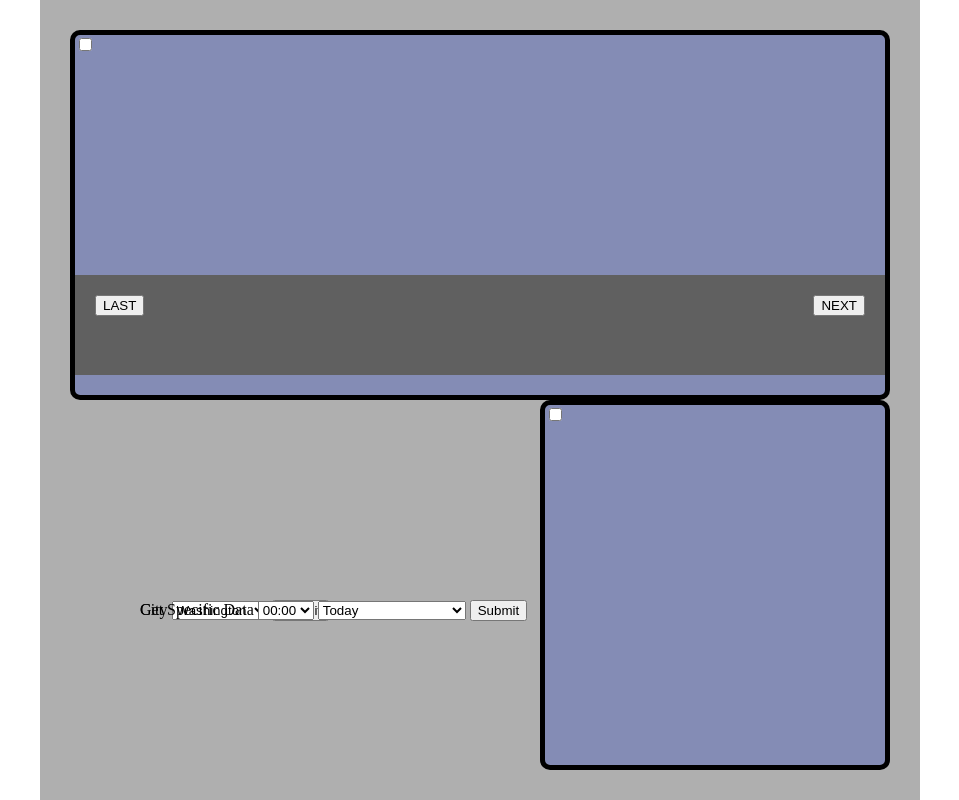
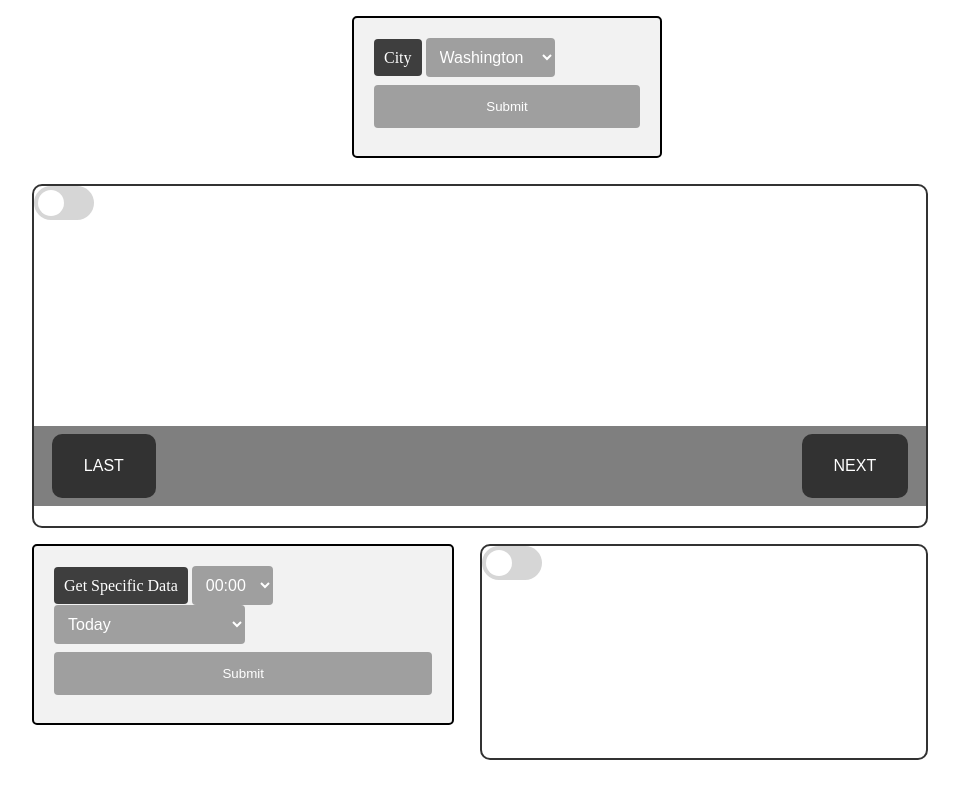
Before and after one commit to wi11s/phase-1-project, a plain HTML site: page index-v2.html in a window 1280 px wide. Shown: the whole page, without its empty margins (160-1119 px from the left). Drawn offline with Linux system fonts and the light colour scheme.

Commit message:
Added slider to css

```diff
--- a/style.css
+++ b/style.css
@@ -1,9 +1,17 @@
-/* body, html {height: 100%;} */
+body {
+    background-position-x: center;
+    background-position-y: top;
+    background-size: cover;
+}
 
-body {
-    /* background-color: rgb(153, 176, 161); */
-    background-image: url(./weatherAppPhotos/ClearNightTwo.png);
+#lighten {
+    opacity: .5;
 
+    position:absolute;
+    top:0px;
+    right:0px;
+    bottom:0px;
+    left:0px;
 }
 
 #backgroundCover {
@@ -12,22 +20,27 @@ body {
     right:200px;
     bottom:0px;
     left:200px;
+    opacity: 1;
+    background-position-x: center;
+    background-position-y: top;
+    background-size: cover;
+}
 
-    background-color: rgb(96, 96, 96);
-    opacity: 0.5;
-}
+
 #currentDay {
-    background-color: rgb(132, 140, 181);
+    background-color: rgb(255, 255, 255);
     position:absolute;
-    top:30px;
-    right:230px;
-    bottom:400px;
-    left:230px;
+    top: 23%;
+    right:15%;
+    bottom:34%;
+    left:15%;
     border-radius: 10px;
     border-style: solid;
-    border-width: 5px;
+    border-width: 2px;
     border-color: black;
+    opacity: 0.8;
 }
+
 #hourly {
     background-color: rgb(96, 96, 96);
     position: absolute;
@@ -36,58 +49,255 @@ body {
     bottom:20px;
     left:0px;
 
+
 }
+
 #nextSix {
     position: absolute;
-    top:20px;
-    right: 20px;
+    top: 10%;
+    right: 2%;
+    bottom: 10%;
+    background-color: black;
+    border: none;
+    color: white;
+    padding: 15px 32px;
+    text-align: center;
+    text-decoration: none;
+    display: inline-block;
+    font-size: 16px;
+    border-radius: 10px;
 }
+
 #lastSix {
     position: absolute;
-    top:20px;
-    left:20px;
+    top: 10%;
+    left: 2%;
+    bottom: 10%;
+    background-color: black;
+    border: none;
+    color: white;
+    padding: 15px 32px;
+    text-align: center;
+    text-decoration: none;
+    display: inline-block;
+    font-size: 16px;
+    border-radius: 10px;
 }
-form {
-    position: absolute;
-    top:600px;
-    right:200px;
-    bottom:0px;
-    left:300px;
+
+/* #cityForm {
 }
+#submit {
+} */
+
 #formOutput {
-    background-color: rgb(132, 140, 181);
+    background-color:white;
     position:absolute;
-    top:400px;
-    right:230px;
-    bottom:30px;
-    left:700px;
+    top:68%;
+    right:15%;
+    bottom:5%;
+    left:50%;
     border-radius: 10px;
     border-style: solid;
-    border-width: 5px;
+    border-width: 2px;
     border-color: black;
+    opacity: 0.8;
 }
+
+/* label {
+}   */
+
+
 h1 {
     text-align: left;
     margin-left: 20px;
+
 }
+
 h2 {
-    text-align: center;
-    color: rgb(153, 176, 161);
+    margin-left: 20px;
 }
 
 h3 {
-
     margin-left: 20px;
 }
 
 h4 {
     margin-left: 20px;
 }
-li {
+
+#hourLst {
+    position:absolute;
+    top:-6px;
+    right:50px;
+    left:50px;
+}
+
+#tempLst {
+    position:absolute;
+    top:13px;
+    right:50px;
+    left:50px;
+}
+
+.list {
+    display: inline;
+    color: rgb(255,255,255);
+    padding: 50px;
+}
+
+.hourList {
     display: inline;
     color: rgb(153, 176, 161);
-    padding: 65px;
-    font-size:x-large;
-    text-align: center;
-    margin-left: 5px;
+    padding: 48px;
 }
+
+#hourSubmit {
+    width: 100%;
+    background-color: #9f9f9f;
+    color: white;
+    padding: 14px 20px;
+    margin: 8px 0;
+    border: none;
+    border-radius: 4px;
+    cursor: pointer;
+}
+
+#hourFormDiv {
+    border-radius: 5px;
+    background-color: #f2f2f2;
+    padding: 20px;
+    position:absolute;
+    top:68%;
+    left:15%;
+    right: 52%;
+    border-width: 2px;
+    border-style: solid;
+}
+
+#citySubmit {
+    width: 100%;
+    background-color: #9f9f9f;
+    color: white;
+    padding: 14px 20px;
+    margin: 8px 0;
+    border: none;
+    border-radius: 4px;
+    cursor: pointer;
+}
+
+#cityFormDiv {
+    border-radius: 5px;
+    background-color: #f2f2f2;
+    padding: 20px;
+    position:absolute;
+    top:2%;
+    left:40%;
+    border-width: 2px;
+    border-style: solid;
+}
+
+#city, #hour, #day {
+    font-size: 16px;
+    padding: 10px 10px;
+    border: none;
+    border-radius: 4px;
+    background-color: #9f9f9f;
+    color: white;
+}
+
+#cityLabel, #hourLabel {
+    font-size: 16px;
+    padding: 10px 10px;
+    border: none;
+    border-radius: 4px;
+    background-color: #3e3e3e;
+    color: white;
+}
+
+#converter {
+    font-size: 16px;
+    padding: 10px 10px;
+    border: none;
+    border-radius: 4px;
+    background-color: #9f9f9f;
+    color: white;
+    position: absolute;
+    left: 13%;
+    top: 7%;
+}
+
+    /* display: inline;
+    color: rgb(153, 176, 161);
+    padding: 50px;
+} */
+
+.hourList {
+    display: inline;
+    color: rgb(153, 176, 161);
+    padding: 48px;
+}
+
+/*  */
+
+/* The switch - the box around the slider */
+.switch {
+    position: relative;
+    display: inline-block;
+    width: 60px;
+    height: 34px;
+  }
+
+  /* Hide default HTML checkbox */
+  .switch input {
+    opacity: 0;
+    width: 0;
+    height: 0;
+  }
+
+  /* The slider */
+  .slider {
+    position: absolute;
+    cursor: pointer;
+    top: 0;
+    left: 0;
+    right: 0;
+    bottom: 0;
+    background-color: #ccc;
+    -webkit-transition: .4s;
+    transition: .4s;
+  }
+
+  .slider:before {
+    position: absolute;
+    content: "";
+    height: 26px;
+    width: 26px;
+    left: 4px;
+    bottom: 4px;
+    background-color: white;
+    -webkit-transition: .4s;
+    transition: .4s;
+  }
+
+  input:checked + .slider {
+    background-color: #2196F3;
+  }
+
+  input:focus + .slider {
+    box-shadow: 0 0 1px #2196F3;
+  }
+
+  input:checked + .slider:before {
+    -webkit-transform: translateX(26px);
+    -ms-transform: translateX(26px);
+    transform: translateX(26px);
+  }
+
+  /* Rounded sliders */
+  .slider.round {
+    border-radius: 34px;
+  }
+
+  .slider.round:before {
+    border-radius: 50%;
+  }
```
